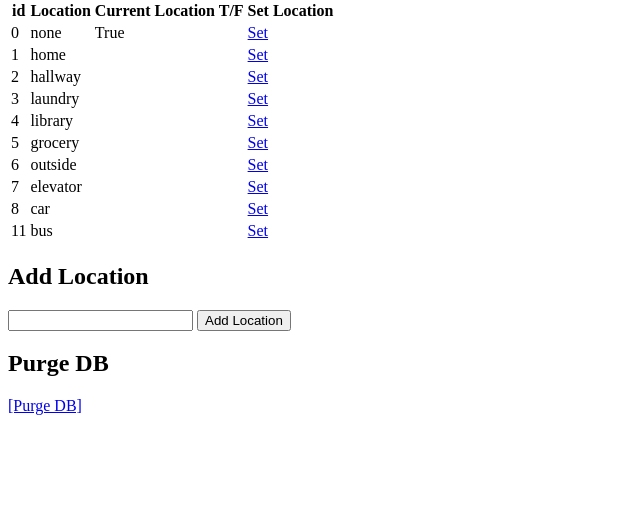
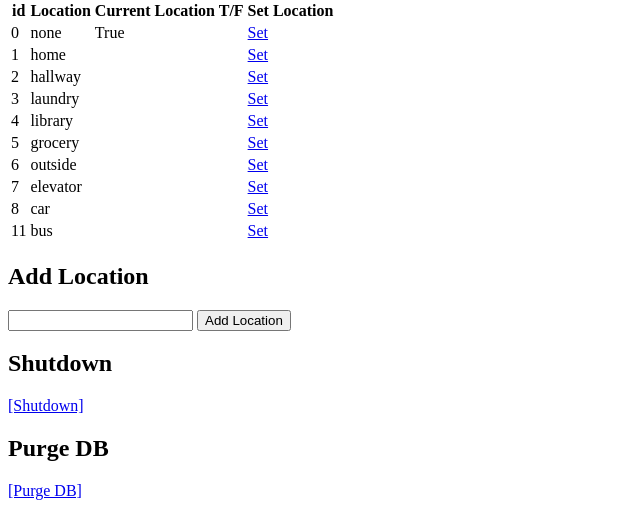
Before and after one commit to raudette/SeeOhTwo, a Node server app: page / in a window 1280 px wide. Shown: the part 412-928 px from the top of the page, without its empty margins (0-640 px from the left). Before the commit the page ends 827 px from the top, so only its background shows below. Run offline with Node 20, Linux system fonts and the light colour scheme; data comes from the database, SQL or seed files in the repository; some libraries are stand-ins or nearby versions.

Commit message:
Add shutdown feature

```diff
--- a/index.js
+++ b/index.js
@@ -7,6 +7,7 @@ const Readline = require('@serialport/parser-readline')
 const { parse } = require('json2csv');
 var sqlite3 = require('sqlite3').verbose();
 var app = express()
+const { exec } = require("child_process");
 
 var deviceport;
 var device;
@@ -124,6 +125,22 @@ app.get('/togglebLogDataOn', function(req, res){
 	res.redirect('/');
 });
 
+app.get('/shutdown', function(req, res){
+    exec("shutdown now", (error, stdout, stderr) => {
+        if (error) {
+            console.log(`error: ${error.message}`);
+            return;
+        }
+        if (stderr) {
+            console.log(`stderr: ${stderr}`);
+            return;
+        }
+        console.log(`stdout: ${stdout}`);
+    });
+    res.send("Shutting Down - Turn off Pi in 1 min.  For shutdown to work, suid bit must be set on shutdown by running as root: chmod 4755 /sbin/shutdown")
+});
+
+
 app.use(express.static('public'))
 
 app.get('/recentstats', function(req, res){
--- a/package.json
+++ b/package.json
@@ -9,6 +9,7 @@
   "author": "Richard Audette",
   "license": "MIT",
   "dependencies": {
+    "child_process": "^1.0.2",
     "ejs": "^3.1.5",
     "express": "^4.17.1",
     "formidable": "^1.2.2",
--- a/views/index.ejs
+++ b/views/index.ejs
@@ -58,6 +58,10 @@
             <!-- Button -->
             <button type="submit" >Add Location</button>
             </form>
+
+        <h2>Shutdown</h2>
+        <p><a href="/shutdown">[Shutdown]</a></p>
+
         <h2>Purge DB</h2>
         <p><a href="/purgedb">[Purge DB]</a></p>
     </body>
```
